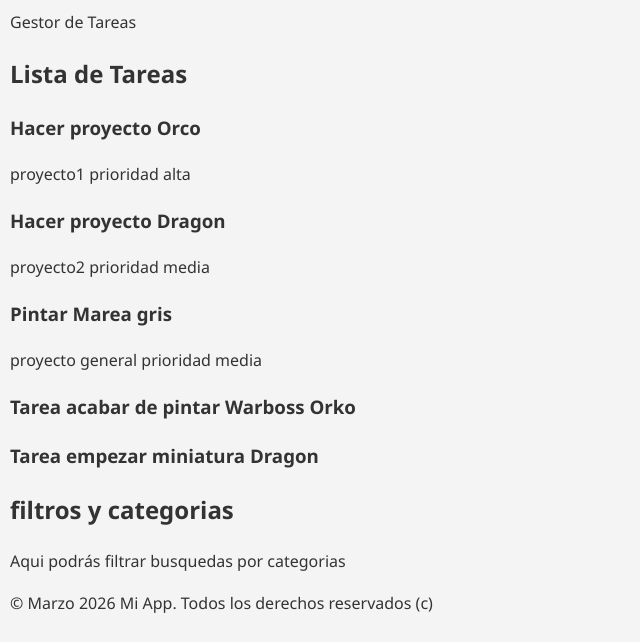
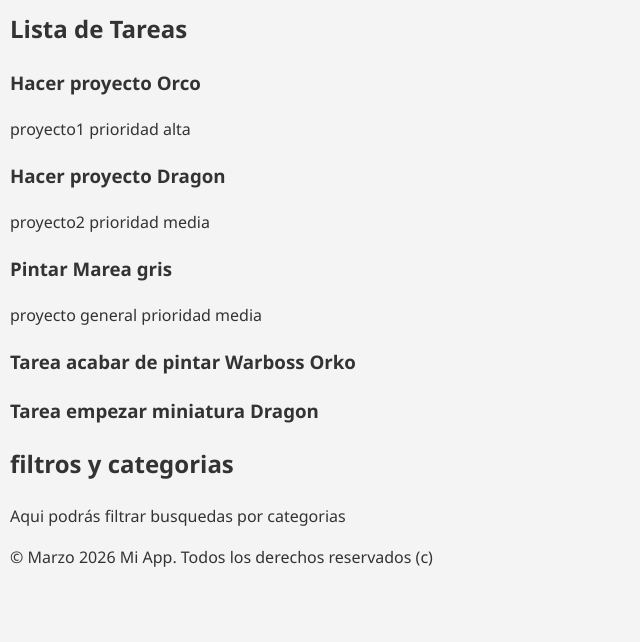
Before and after one commit to JOSU0131/taskflow2, a plain HTML site: page index.html.html in a window 1280 px wide. Shown: the part 167-809 px from the top of the page, without its empty margins (0-640 px from the left). Drawn offline with Linux system fonts and the light colour scheme.

```diff
--- a/index.html.html
+++ b/index.html.html
@@ -15,7 +15,6 @@
 
 
     <h1> Taskflow </h1>
-    <p>Gestor de Tareas </p>
 
     <main>
 
```
